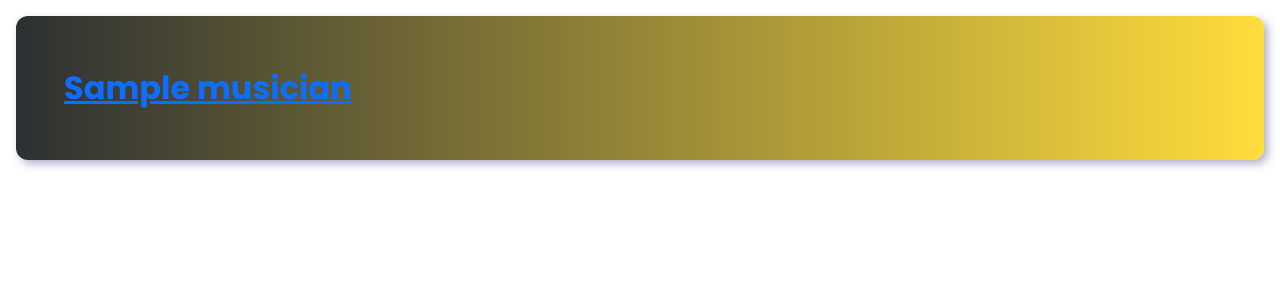
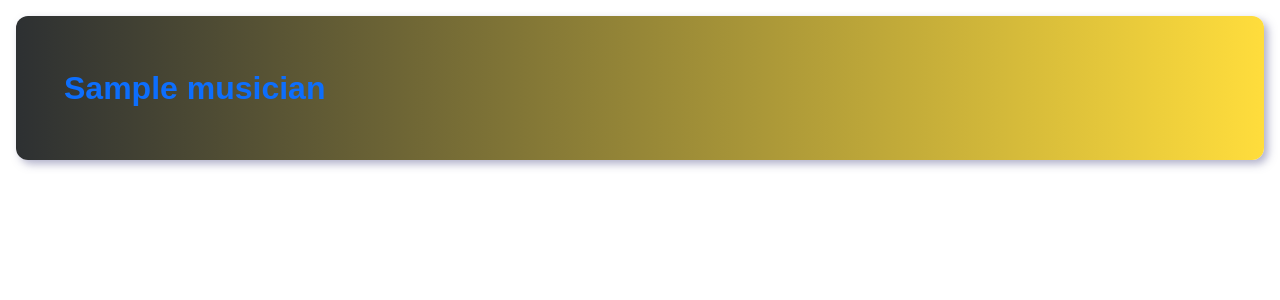
Before and after one commit to BorisKoz/RiP_DZ, a Django app: template templates/musicians/Musician_list.html in a window 1280 px wide. Shown: the part 89-389 px from the top of the page. Run offline with Django 3.2, Linux system fonts and the light colour scheme; the template is opened without the code that fills it: most values are stand-ins (such as "Sample title", 1, 10 or a date in 2020).

Commit message:
main page list4

```diff
--- a/templates/musicians/Musician_list.html
+++ b/templates/musicians/Musician_list.html
@@ -39,7 +39,7 @@
     </main>
         {% for musician in musicians %}
             <div class="bkz3 {{ musician.Musician_id }}">
-                <a href="{%url 'songs_list' musician.Musician_id%}">{{musician.Musician_name}}</a>
+                <a style="text-decoration: none; " href="{%url 'songs_list' musician.Musician_id%}"><font face="Arial">{{musician.Musician_name}}</font> </a>
             </div>
         {%endfor%}
 </body>
```
